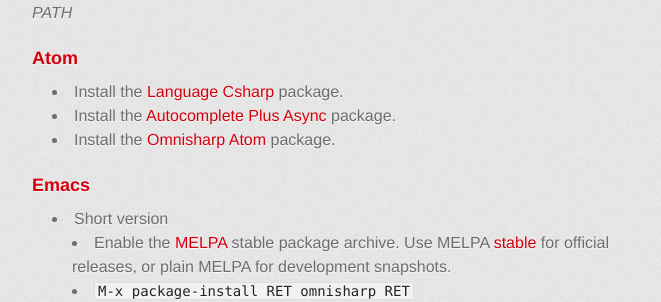
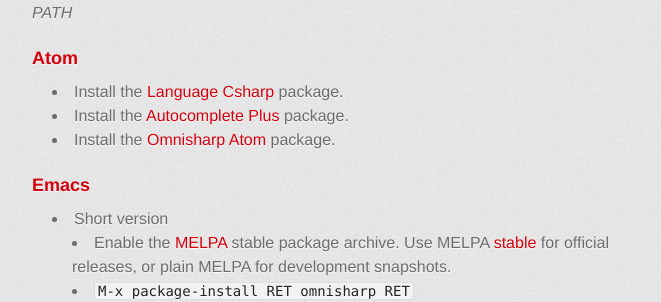
Before and after one commit to OmniSharp/OmniSharp.github.io, a Jekyll site: the page built from index.md, in a window 1280 px wide and 900 px high, scrolled down 980 px. Shown: the part 153-455 px from the top of the window, without its empty margins (298-959 px from the left). Built offline with Jekyll 4.4.1, drawn with Linux system fonts in a browser that asks for light colours; some web fonts are replaced.

Commit message:
Updated atom instructions to use regular autocomplete-plus

```diff
--- a/index.md
+++ b/index.md
@@ -27,7 +27,7 @@
 
 ### [Atom](https://atom.io/)
 - Install the [Language Csharp](https://atom.io/packages/language-csharp) package.
-- Install the [Autocomplete Plus Async](https://atom.io/packages/autocomplete-plus-async) package.
+- Install the [Autocomplete Plus](https://atom.io/packages/autocomplete-plus) package.
 - Install the [Omnisharp Atom](https://atom.io/packages/omnisharp-atom) package.
 
 ### [Emacs](http://www.gnu.org/software/emacs/)
```
